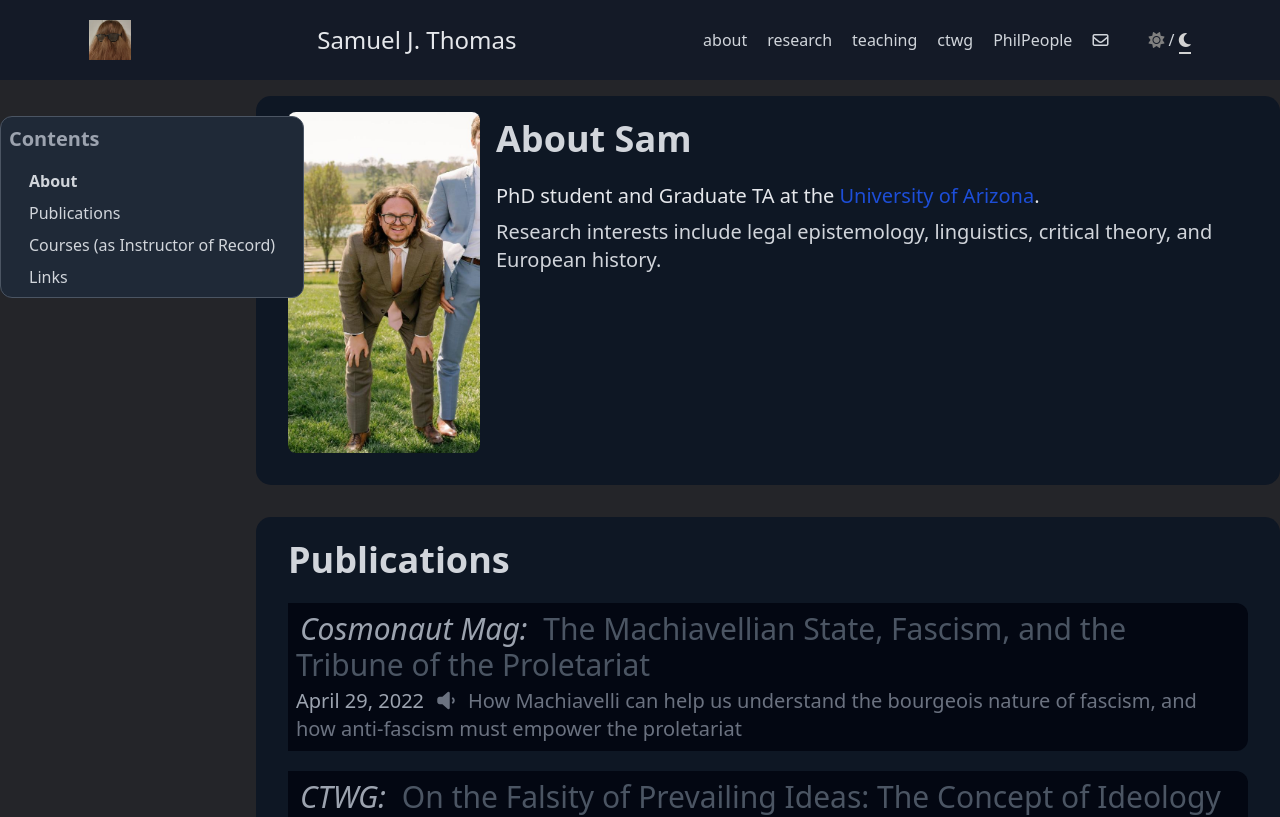
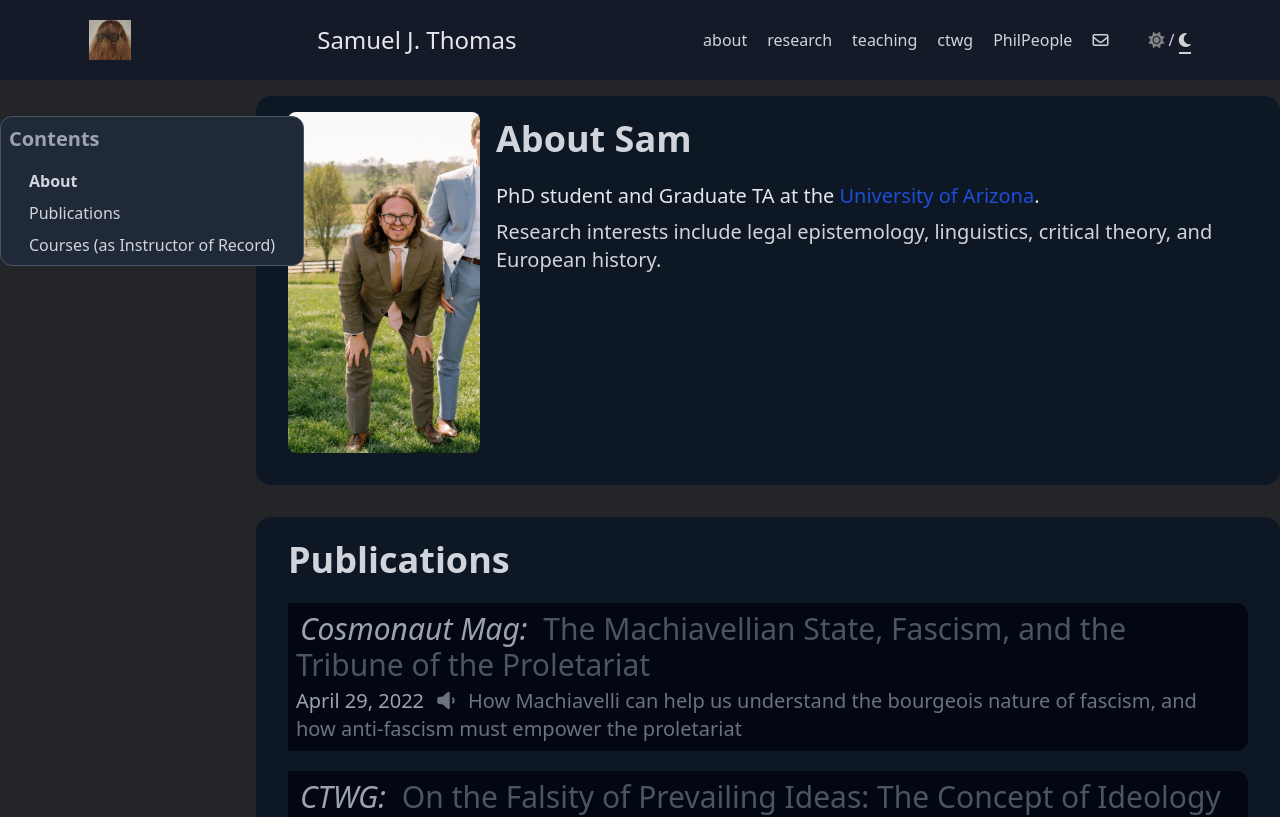
Before and after one commit to stensonowen/stomas, a SvelteKit app: page / in a window 1280 px wide. Shown: the top 817 px of the page. Built offline with nearby package versions, Linux system fonts and the light colour scheme.

Commit message:
Update +page.svelte

```diff
--- a/src/routes/+page.svelte
+++ b/src/routes/+page.svelte
@@ -90,7 +90,6 @@
             <li><a href="#about"        class="hover:font-bold selected">About</a></li>
             <li><a href="#publications" class="hover:font-bold">Publications</a></li>
             <li><a href="#courses"      class="hover:font-bold">Courses (as Instructor of Record)</a></li>
-            <li><a href="#links"        class="hover:font-bold">Links</a></li>
         </ul>
     </div>
 
```
